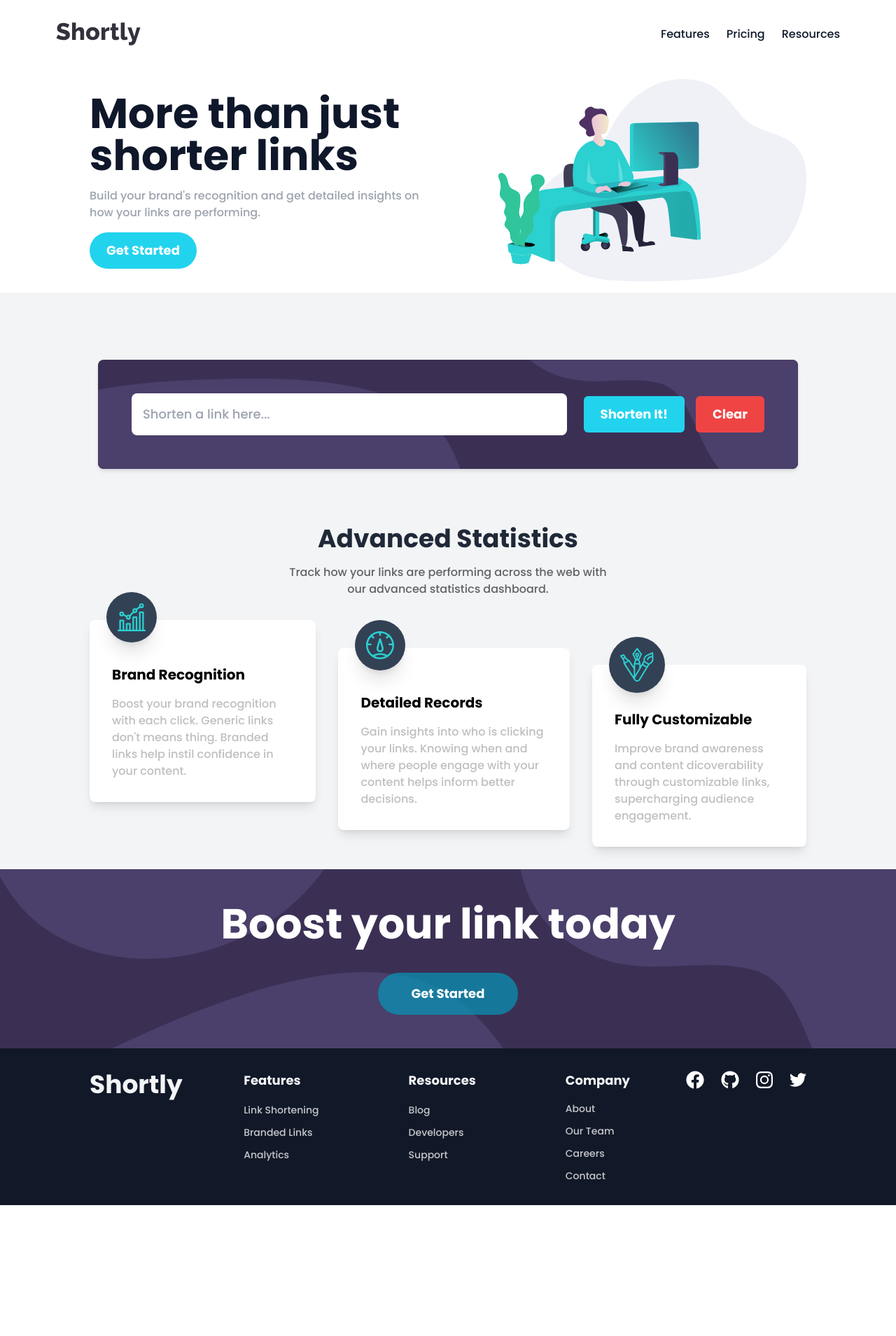
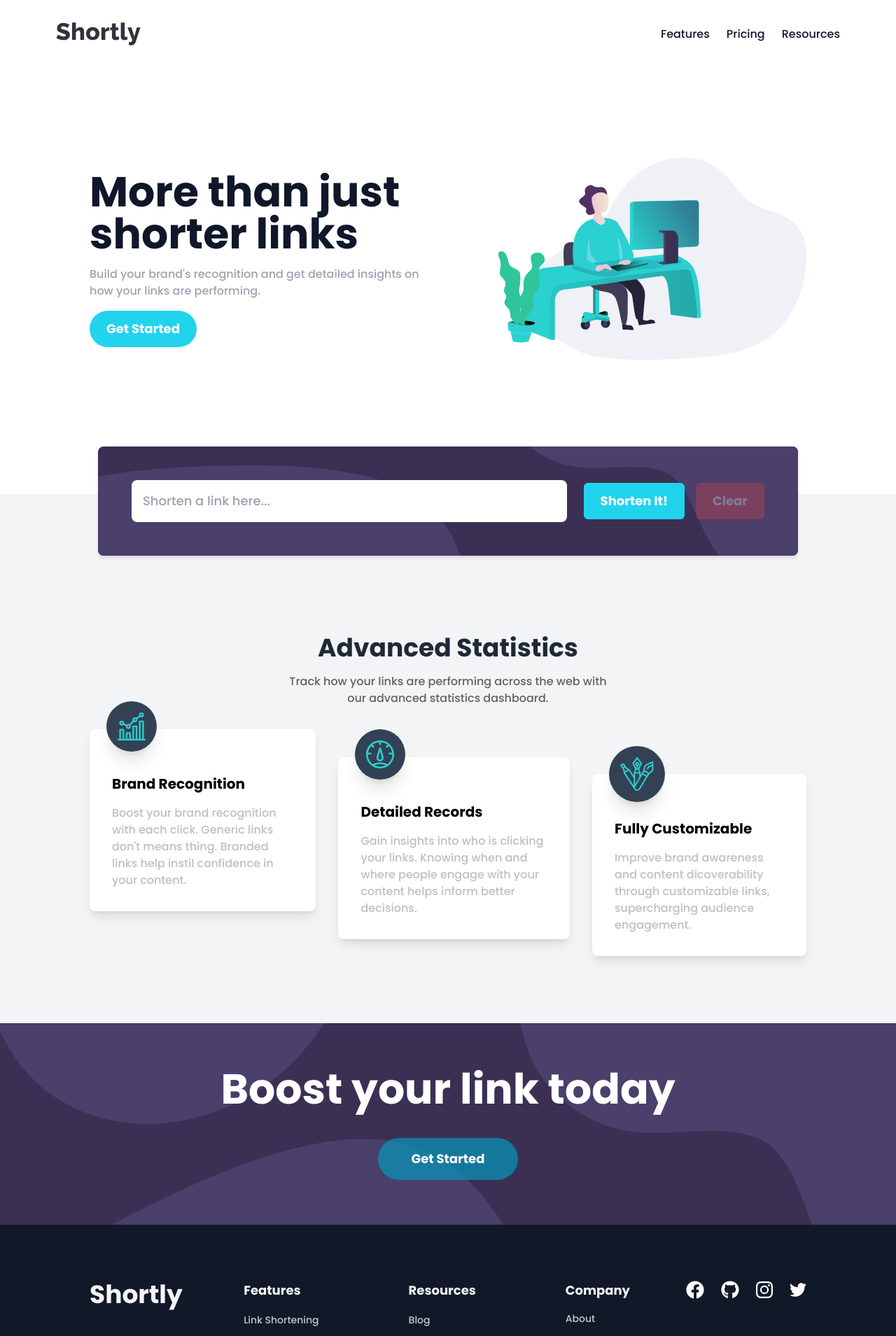
Before and after one commit to SameerJS6/URL-Shortening-App, a React (Vite) app: page / in a window 1280 px wide. Shown: the top 1909 px of the page at 70% size. Before the commit the page ends 1722 px from the top, so only its background shows below. Built offline with nearby package versions, Linux system fonts and the light colour scheme.

Commit message:
Finishing Touches

```diff
--- a/src/components/CTA/CTA.jsx
+++ b/src/components/CTA/CTA.jsx
@@ -4,7 +4,7 @@ import bgImageMobile from "../../assets/bg-boost-mobile.svg";
 
 export default function CTA() {
   return (
-    <section className="relative overflow-hidden bg-[#3b3054] py-12 font-bold text-white">
+    <section className="relative overflow-hidden bg-[#3b3054] py-16 font-bold text-white">
       <div className="absolute inset-0">
         <picture>
           <source media="(min-width: 600px)" srcSet={bgImageDesktop} />
@@ -19,9 +19,9 @@ export default function CTA() {
         <h2 className="text-4xl md:text-5xl xl:text-6xl xxl:text-7xl">
           Boost your link today
         </h2>
-        <button className="mx-auto w-fit rounded-[100vmax] bg-cyan-600 bg-opacity-75 px-6 py-3 transition-all duration-300 hover:bg-opacity-100 md:px-8 md:py-4 md:text-lg lg:px-12">
-          Get Started
-        </button>
+          <button className="mx-auto w-fit rounded-[100vmax] bg-cyan-600 bg-opacity-75 px-6 py-3 transition-all duration-300 hover:bg-opacity-100 md:px-8 md:py-4 md:text-lg lg:px-12">
+            Get Started
+          </button>
       </div>
     </section>
   );
--- a/src/components/Footer/Footer.jsx
+++ b/src/components/Footer/Footer.jsx
@@ -25,7 +25,7 @@ const footerLinks = [
 export default function Footer() {
   return (
     <footer className="bg-gray-900 text-gray-100">
-      <div className="main-container flex flex-col items-center justify-between gap-12 py-8 sm:items-center lg:flex-row lg:items-start lg:px-20 xl:px-32">
+      <div className="main-container flex flex-col items-center justify-between gap-12 py-8 sm:items-center lg:flex-row lg:items-start lg:px-20 xl:px-32 xl:py-20">
         <div className="text-4xl font-bold">
           <h2>Shortly</h2>
         </div>
@@ -38,25 +38,25 @@ export default function Footer() {
                   <h2 className="text-lg font-bold md:text-lg">{title}</h2>
                   <div className="flex flex-col items-center gap-3 text-sm opacity-80 lg:items-start">
                     <a
-                      className="footer-link relative w-fit rounded-lg transition-transform duration-300 ease-in-out hover:-translate-y-1"
+                      className="footer-links relative w-fit rounded-lg transition-transform duration-300 ease-in-out hover:-translate-y-1"
                       href=""
                     >
                       {link1}
                     </a>
                     <a
-                      className="footer-link relative w-fit transition-transform duration-300 ease-in-out hover:-translate-y-1"
+                      className="footer-links relative w-fit transition-transform duration-300 ease-in-out hover:-translate-y-1"
                       href=""
                     >
                       {link2}
                     </a>
                     <a
-                      className="footer-link relative w-fit transition-transform duration-300 ease-in-out hover:-translate-y-1"
+                      className="footer-links relative w-fit transition-transform duration-300 ease-in-out hover:-translate-y-1"
                       href=""
                     >
                       {link3}
                     </a>
                     <a
-                      className="footer-link relative w-fit transition-transform duration-300 ease-in-out hover:-translate-y-1"
+                      className="footer-links relative w-fit transition-transform duration-300 ease-in-out hover:-translate-y-1"
                       href=""
                     >
                       {link4}
--- a/src/components/Hero/Cards.jsx
+++ b/src/components/Hero/Cards.jsx
@@ -27,9 +27,9 @@ const CardData = [
 export default function Cards() {
   return (
     <div className="bg-gray-100">
-      <div className="main-container p-4 py-24 lg:px-20 xl:px-32">
+      <div className="main-container p-4 pt-16 pb-24 sm:py-24 lg:px-20 xl:px-32">
         <Shortener />
-        <div className="grid gap-8">
+        <div className="mb-16 grid gap-16 sm:gap-8">
           <div className="grid gap-4 text-center text-gray-800">
             <h2 className="text-3xl font-bold md:text-4xl">
               Advanced Statistics
--- a/src/components/Hero/Herosection.jsx
+++ b/src/components/Hero/Herosection.jsx
@@ -7,7 +7,7 @@ export default function Herosection() {
   return (
     <>
       <div>
-        <div className="main-contianer p-4 lg:px-20 xl:px-32">
+        <div className="main-contianer p-4 py-16 pb-24 sm:py-16 md:pb-40 lg:p-20 lg:pb-40 xl:p-32 xl:pb-48">
           <div className="flex flex-col-reverse items-center justify-center gap-20 md:flex-row">
             <div className="grid gap-4 text-center md:text-left">
               <h1 className="text-4xl font-bold text-slate-900 md:text-5xl xl:text-6xl xxl:text-7xl">
@@ -17,9 +17,11 @@ export default function Herosection() {
                 Build your brand's recognition and get detailed insights on how
                 your links are performing.
               </p>
-              <button className="mx-auto w-fit rounded-full bg-cyan-400 py-3 px-6 text-lg font-bold capitalize text-white transition-all duration-300 ease-in-out hover:bg-cyan-300 hover:shadow-sm md:m-0">
-                Get Started
-              </button>
+
+                <button className="mx-auto w-fit rounded-full bg-cyan-400 py-3 px-6 text-lg font-bold capitalize text-white transition-all duration-300 ease-in-out hover:bg-cyan-300 hover:shadow-sm md:m-0">
+                  Get Started
+                </button>
+
             </div>
 
             <div>
--- a/src/components/Navbar/Navbar.jsx
+++ b/src/components/Navbar/Navbar.jsx
@@ -36,13 +36,13 @@ export default function Navbar() {
         } flex min-h-[320px] items-center rounded-lg bg-[#3b3054] px-24 text-lg font-bold transition-all duration-[350ms] sm:min-h-fit sm:bg-transparent sm:px-0 sm:text-base sm:font-medium sm:text-slate-800`}
       >
         <ul className="flex flex-col items-center gap-4 sm:flex-row md:gap-6">
-          <li className="text-white transition-all duration-300 ease-in-out hover:-translate-y-1 hover:text-slate-200 sm:text-slate-900 sm:hover:text-slate-600">
+          <li className="nav-links relative text-white transition-all duration-300 ease-in-out hover:-translate-y-1 hover:text-slate-200 sm:text-slate-900 sm:hover:text-slate-600">
             <a href="#">Features</a>
           </li>
-          <li className="text-white transition-all duration-300 ease-in-out hover:-translate-y-1 hover:text-slate-200 sm:text-slate-900 sm:hover:text-slate-600">
+          <li className="nav-links relative text-white transition-all duration-300 ease-in-out hover:-translate-y-1 hover:text-slate-200 sm:text-slate-900 sm:hover:text-slate-600">
             <a href="#">Pricing</a>
           </li>
-          <li className="text-white transition-all duration-300 ease-in-out hover:-translate-y-1 hover:text-slate-200 sm:text-slate-900 sm:hover:text-slate-600">
+          <li className="nav-links relative text-white transition-all duration-300 ease-in-out hover:-translate-y-1 hover:text-slate-200 sm:text-slate-900 sm:hover:text-slate-600">
             <a href="#">Resources</a>
           </li>
         </ul>
@@ -87,6 +87,7 @@ export default function Navbar() {
             </svg>
           )}
         </button>
+
     </header>
   );
 }
--- a/src/components/Shortener/Links.jsx
+++ b/src/components/Shortener/Links.jsx
@@ -3,22 +3,23 @@ import copy from "copy-to-clipboard";
 
 export default function Links({ shortenURL, oldURL }) {
   const [isCopied, setIsCopied] = useState("copy");
+
   const handleCopy = () => {
     copy(shortenURL);
     setIsCopied("copied!!");
     setTimeout(() => {
       setIsCopied("copy");
     }, 3000);
-    console.log(resultURL);
   };
   return (
     <article
       key={shortenURL}
-      className="copy-container relative flex w-full flex-col justify-between gap-6 rounded-lg bg-white px-6 py-4 shadow-sm sm:text-center md:flex-row md:items-center md:text-left"
+      className="copy-container relative flex w-full flex-col justify-between gap-6 break-all rounded-lg bg-white px-6 py-4 shadow-sm sm:text-center md:flex-row md:items-center md:text-left"
     >
       <p>{oldURL.substring(0, 30)}...</p>
       <div className=" flex flex-col gap-4 md:flex-row md:items-center ">
         <p className="font-medium text-cyan-300">{shortenURL}</p>
+
           <button
             onClick={handleCopy}
             className={`rounded-md bg-cyan-400 py-2 px-4 text-lg font-bold capitalize text-white transition-all duration-300 ease-in-out hover:bg-cyan-300 hover:shadow-sm ${
@@ -29,6 +30,7 @@ export default function Links({ shortenURL, oldURL }) {
           >
             {isCopied}
           </button>
+
       </div>
     </article>
   );
--- a/src/components/Shortener/Shortener.jsx
+++ b/src/components/Shortener/Shortener.jsx
@@ -55,7 +55,7 @@ export default function Shortener() {
   };
   return (
     <>
-      <div className="mx-auto mb-20 grid max-w-[1000px] gap-6">
+      <div className="mx-auto mb-20 grid max-w-[1000px] gap-6 md:mt-[-23%] lg:mb-28 lg:-mt-[17%] xl:-mt-[16%]">
         <div className="relative mx-auto w-full overflow-hidden rounded-lg bg-[#3b3054] p-6 font-bold shadow-md sm:py-8 md:p-8 md:py-10 lg:p-12">
           <div className="absolute inset-0">
             <picture>
@@ -81,23 +81,26 @@ export default function Shortener() {
                 onChange={(e) => setInputURL(e.target.value)}
               />
               <div className="flex flex-col gap-4 md:flex-row">
+
                   <button
                     className="rounded-md bg-cyan-400 py-3 px-6 text-lg font-bold text-white transition-all duration-300 ease-in-out hover:bg-cyan-300 hover:shadow-sm "
                     type="submit"
                   >
                     Shorten It!
                   </button>
+
                   <button
                     onClick={handleClear}
-                  className="rounded-md bg-red-500 py-3 px-6 text-lg font-bold text-white transition-all duration-300 ease-in-out hover:bg-red-400 hover:shadow-sm "
+                    className="rounded-md bg-red-500 py-3 px-6 text-lg font-bold text-white transition-all duration-300 ease-in-out hover:bg-red-400 hover:shadow-sm disabled:cursor-not-allowed disabled:opacity-30 disabled:hover:shadow-none"
                     type="button"
                     disabled={resultURL.length === 0}
                   >
                     {resultURL.length > 1 ? "Clear All" : "Clear"}
                   </button>
+
               </div>
               <p
-                className={`absolute bottom-16 left-0 text-sm font-medium text-red-400 transition-all duration-300 ease-in-out sm:-bottom-7 md:-bottom-7 lg:-bottom-8 ${
+                className={`absolute bottom-32 left-0 text-sm font-medium text-red-400 transition-all duration-300 ease-in-out sm:-bottom-7 md:-bottom-7 lg:-bottom-8 ${
                   inputError
                     ? "translate-y-0 opacity-100"
                     : "translate-y-1 opacity-0"
```
Lines whose indentation alone changed are shown as unchanged.
